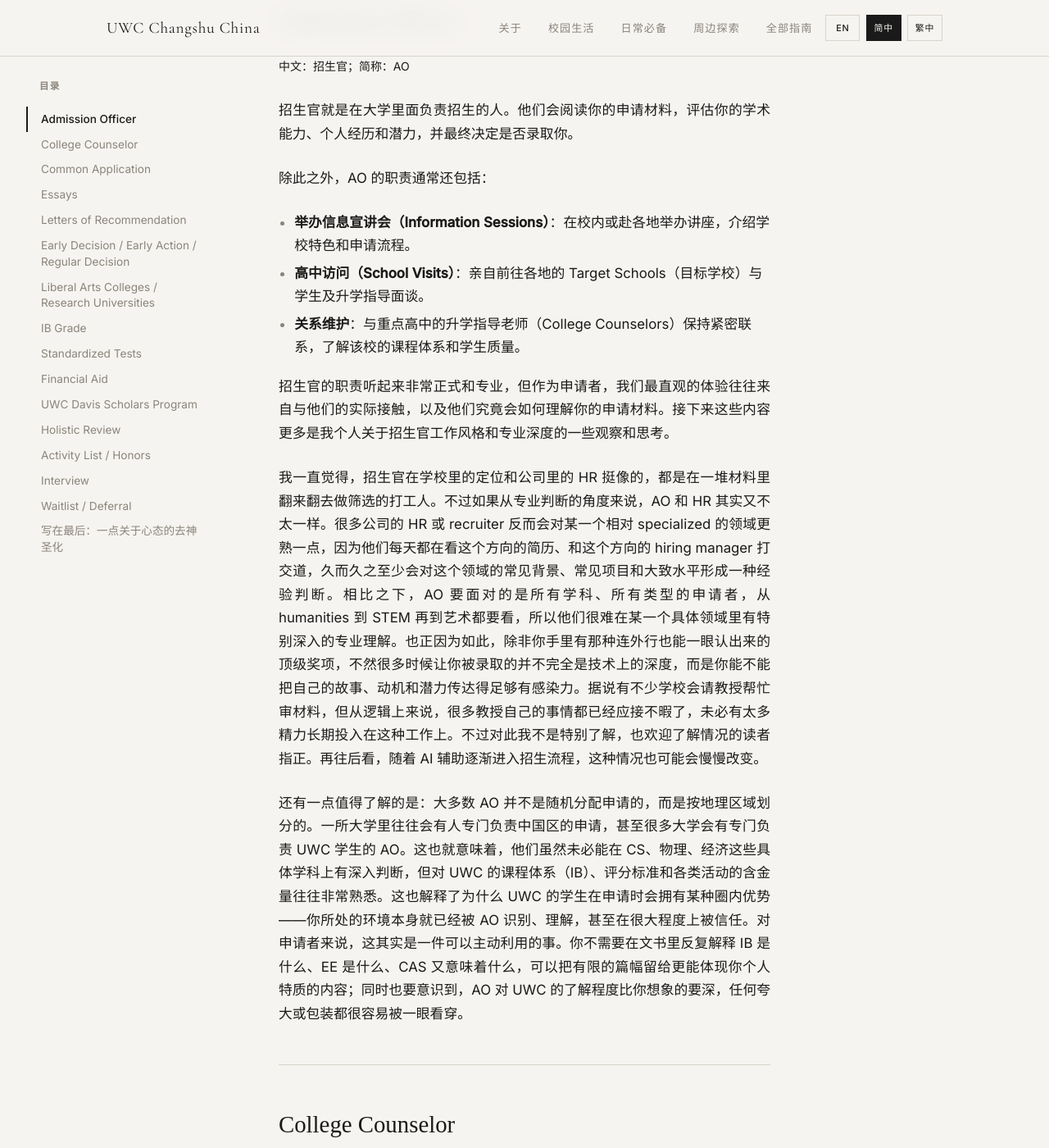
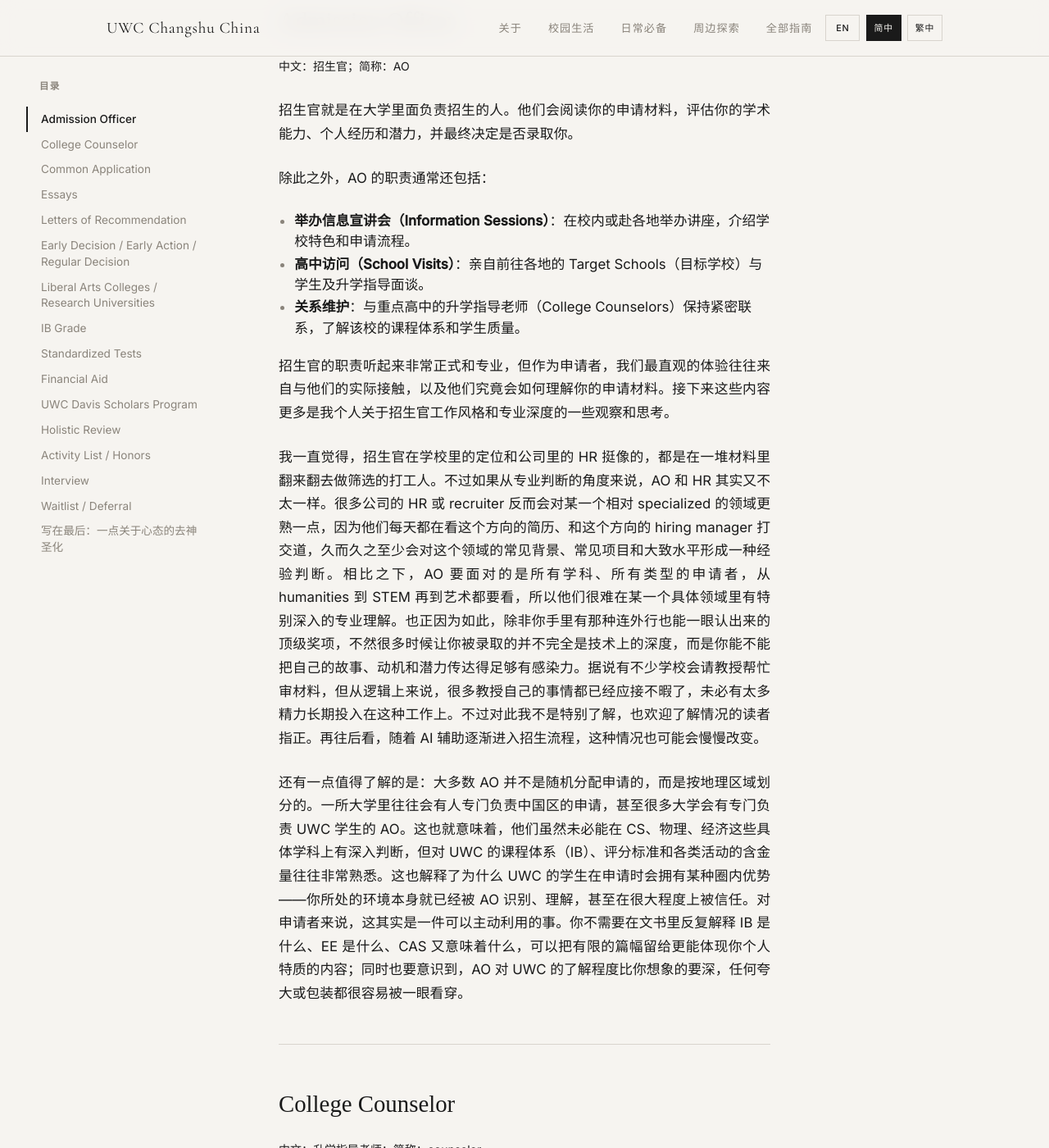
Before and after one commit to United-World-College/UWC-Survival-Guide, a Jekyll site: the page built from website/_guides/chinese/terminology-CN.md, in a window 1280 px wide and 1400 px high, scrolled down 850 px. Shown: the whole window at 82% size. Built offline with Jekyll 4.4.1, drawn with Linux system fonts in a browser that asks for light colours.

Commit message:
style: tighten guide bullet and sub-bullet spacing
Bullets read too sparse. Reduce li margin-bottom (0.3rem -> 0.15rem),
give nested sub-bullet lists a small margin instead of the full block gap,
and drop Chinese list-item line-height to 1.5 (body paragraphs keep 1.7).

```diff
--- a/website/assets/css/styles.css
+++ b/website/assets/css/styles.css
@@ -856,13 +856,20 @@ html[lang^="zh"] .guide-content h6 {
   margin: 1rem 0 1.2rem 1.2rem;
 }
 
+/* Nested sub-bullet lists hug their parent item instead of taking the full
+   block gap above/below, so multi-level bullets stay compact. */
+.guide-content li > ul,
+.guide-content li > ol {
+  margin: 0.12rem 0 0.3rem 1.2rem;
+}
+
 .guide-content li {
   font-family: var(--reading-serif);
   font-size: 1.125rem;
   font-weight: 500;
   color: var(--dark);
   line-height: 1.55;
-  margin-bottom: 0.3rem;
+  margin-bottom: 0.15rem;
 }
 
 .guide-content li::marker {
@@ -878,6 +885,13 @@ html[lang="zh-TW"] .guide-content li {
   font-size: 1.05rem;
   font-weight: 400;
   line-height: 1.7;
+}
+
+/* List items run tighter than body paragraphs so bullets read as a compact
+   group rather than as widely-spaced standalone lines. */
+html[lang="zh-CN"] .guide-content li,
+html[lang="zh-TW"] .guide-content li {
+  line-height: 1.5;
 }
 
 html[lang="zh-CN"] .guide-content p,
```
